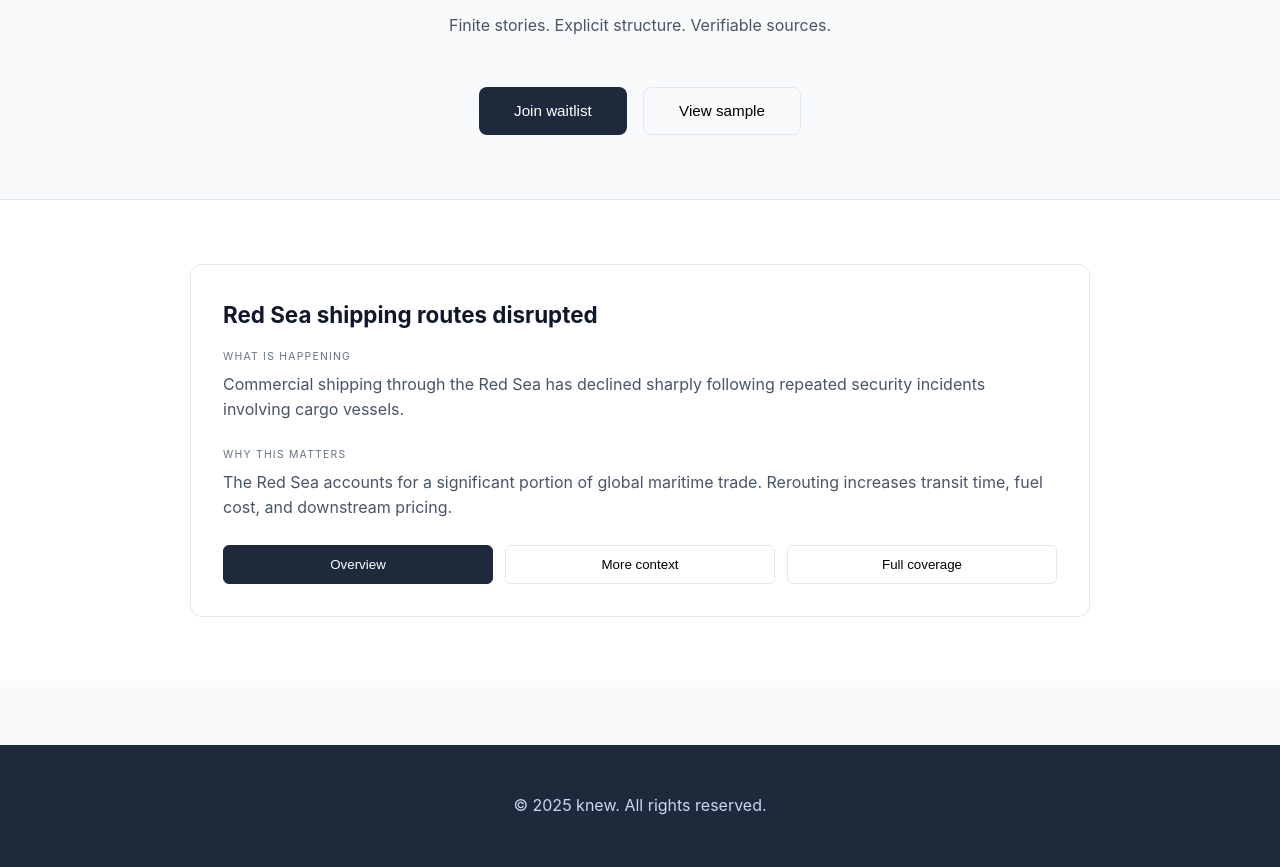
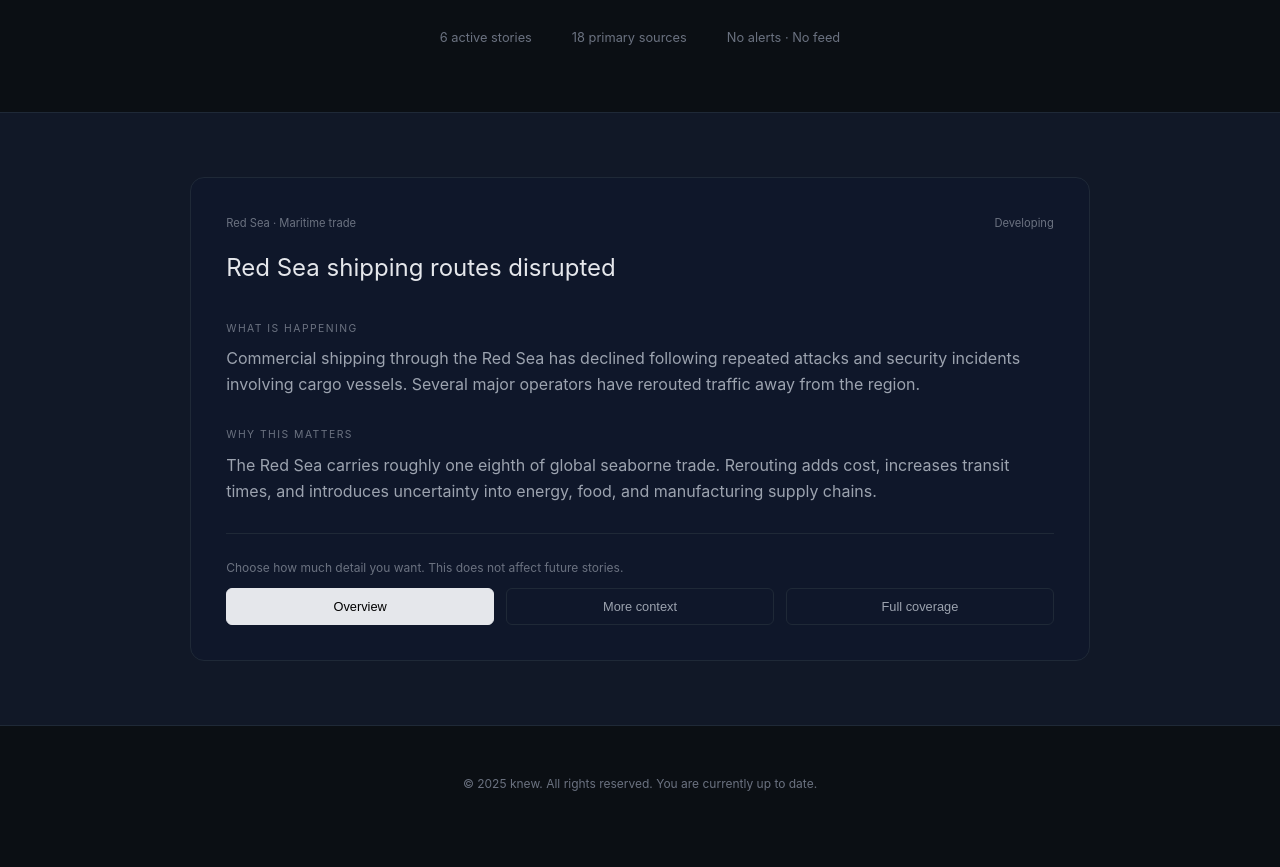
Before and after one commit to 13harmansingh/Knew-r4w.space, a plain HTML site: page index.html in a window 1280 px wide. Shown: the part 314-1181 px from the top of the page. After the commit the page ends 1156 px from the top, so only its background shows below. Drawn offline with Linux system fonts and the light colour scheme.

Commit message:
Update index.html

```diff
--- a/index.html
+++ b/index.html
@@ -3,38 +3,44 @@
 <head>
 <meta charset="UTF-8" />
 <meta name="viewport" content="width=device-width, initial-scale=1.0" />
-<title>knew — understand what's happening</title>
+<title>knew — orientation for the present</title>
 
 <style>
-/* ===============================
-   Base + Variables
-================================ */
+/* =====================================================
+   knew — Dark System
+===================================================== */
 * { margin: 0; padding: 0; box-sizing: border-box; }
 
 :root {
-  --ink: #0f172a;
-  --ink-muted: #475569;
-  --ink-soft: #64748b;
-  --surface: #f8fafc;
-  --panel: #ffffff;
-  --border: #e2e8f0;
-  --accent: #1e293b;
-  --accent-soft: #334155;
+  --bg: #0b0f14;
+  --panel: #111827;
+  --panel-soft: #0f172a;
+  --border: #1f2937;
+
+  --text: #e5e7eb;
+  --text-muted: #9ca3af;
+  --text-soft: #6b7280;
+
+  --accent: #e5e7eb;
+  --accent-dim: #374151;
+
+  --focus: #2563eb;
 }
 
 body {
   font-family: -apple-system, BlinkMacSystemFont, "Segoe UI", sans-serif;
-  background: var(--surface);
-  color: var(--ink);
-  line-height: 1.6;
+  background: var(--bg);
+  color: var(--text);
+  line-height: 1.65;
 }
 
-/* ===============================
+/* =====================================================
    Navigation
-================================ */
+===================================================== */
 nav {
-  background: var(--panel);
   border-bottom: 1px solid var(--border);
+  background: rgba(11,15,20,0.9);
+  backdrop-filter: blur(8px);
 }
 
 .nav-container {
@@ -47,27 +53,20 @@ nav {
 }
 
 .logo {
-  letter-spacing: 0.08em;
-  font-weight: 400;
-  text-decoration: none;
-  color: var(--ink);
-}
-
-.nav-links {
-  list-style: none;
-  display: flex;
-  gap: 2rem;
-}
-
-.nav-links a {
-  font-size: 0.85rem;
-  color: var(--ink-muted);
+  letter-spacing: 0.18em;
+  font-size: 0.9rem;
+  color: var(--text);
   text-decoration: none;
 }
 
-/* ===============================
-   Hero
-================================ */
+.nav-meta {
+  font-size: 0.75rem;
+  color: var(--text-soft);
+}
+
+/* =====================================================
+   Hero / Orientation
+===================================================== */
 .hero {
   max-width: 900px;
   margin: 0 auto;
@@ -76,108 +75,118 @@ nav {
 }
 
 .hero h1 {
-  font-size: 3rem;
+  font-size: 2.8rem;
   font-weight: 300;
   margin-bottom: 1.2rem;
 }
 
-.subtitle {
-  color: var(--ink-muted);
-  margin-bottom: 3rem;
+.hero p {
+  color: var(--text-muted);
+  font-size: 1.05rem;
+  margin-bottom: 2.5rem;
 }
 
-.hero-cta {
-  display: inline-flex;
-  gap: 1rem;
+.hero-stats {
+  display: flex;
+  justify-content: center;
+  gap: 2.5rem;
+  font-size: 0.8rem;
+  color: var(--text-soft);
 }
 
-.primary-btn,
-.secondary-btn {
-  padding: 0.9rem 2.2rem;
-  border-radius: 8px;
-  cursor: pointer;
-  font-size: 0.95rem;
-}
-
-.primary-btn {
-  background: var(--accent);
-  color: #fff;
-  border: none;
-}
-
-.secondary-btn {
-  background: transparent;
-  border: 1px solid var(--border);
-}
-
-/* ===============================
-   Story Card
-================================ */
-.demo-section {
+/* =====================================================
+   Story Panel
+===================================================== */
+.section {
   background: var(--panel);
   border-top: 1px solid var(--border);
   padding: 4rem 2rem;
 }
 
-.demo-container {
+.container {
   max-width: 900px;
   margin: 0 auto;
 }
 
 .story-card {
   border: 1px solid var(--border);
-  border-radius: 12px;
-  padding: 2rem;
+  border-radius: 14px;
+  padding: 2.2rem;
+  background: var(--panel-soft);
+}
+
+.story-meta {
+  display: flex;
+  justify-content: space-between;
+  font-size: 0.7rem;
+  color: var(--text-soft);
+  margin-bottom: 1rem;
 }
 
 .story-title {
-  font-size: 1.4rem;
-  margin-bottom: 1rem;
+  font-size: 1.5rem;
+  margin-bottom: 2rem;
 }
 
-.section-label {
-  font-size: 0.65rem;
-  letter-spacing: 0.12em;
-  color: var(--ink-soft);
-  text-transform: uppercase;
-  margin-bottom: 0.4rem;
+.block {
+  margin-bottom: 1.8rem;
 }
 
-.section-content {
-  color: var(--ink-muted);
-  margin-bottom: 1.5rem;
+.label {
+  font-size: 0.65rem;
+  letter-spacing: 0.14em;
+  text-transform: uppercase;
+  color: var(--text-soft);
+  margin-bottom: 0.5rem;
 }
 
-/* ===============================
-   Depth Buttons
-================================ */
-.depth-selector {
+.block p {
+  color: var(--text-muted);
+}
+
+/* =====================================================
+   Depth Controls
+===================================================== */
+.depth {
+  border-top: 1px solid var(--border);
+  padding-top: 1.5rem;
+}
+
+.depth-note {
+  font-size: 0.75rem;
+  color: var(--text-soft);
+  margin-bottom: 0.6rem;
+}
+
+.depth-controls {
   display: flex;
   gap: 0.75rem;
 }
 
 .depth-btn {
   flex: 1;
-  padding: 0.7rem;
+  background: transparent;
+  border: 1px solid var(--border);
+  color: var(--text-muted);
+  padding: 0.65rem;
   border-radius: 6px;
-  border: 1px solid var(--border);
-  background: #fff;
   cursor: pointer;
+  font-size: 0.8rem;
 }
 
 .depth-btn.active {
   background: var(--accent);
-  color: #fff;
+  color: #000;
   border-color: var(--accent);
 }
 
-/* ===============================
+/* =====================================================
    Modal
-================================ */
+===================================================== */
 .modal-overlay {
   position: fixed;
   inset: 0;
-  background: rgba(15, 23, 42, 0.55);
+  background: rgba(0,0,0,0.7);
   display: none;
   align-items: center;
   justify-content: center;
@@ -185,49 +194,47 @@ nav {
 }
 
 .modal {
-  background: #fff;
-  max-width: 650px;
+  background: var(--panel);
+  border: 1px solid var(--border);
+  border-radius: 14px;
+  max-width: 720px;
   width: 90%;
-  border-radius: 12px;
-  padding: 2rem;
+  padding: 2.5rem;
 }
 
 .modal h3 {
-  font-size: 1.4rem;
+  font-size: 1.6rem;
   margin-bottom: 1rem;
 }
 
 .modal p {
-  color: var(--ink-muted);
+  color: var(--text-muted);
   margin-bottom: 1rem;
 }
 
+.modal-footer {
+  margin-top: 2rem;
+  text-align: right;
+}
+
 .modal-close {
-  margin-top: 1.5rem;
   background: var(--accent);
-  color: #fff;
+  color: #000;
   border: none;
-  padding: 0.7rem 1.4rem;
+  padding: 0.6rem 1.4rem;
   border-radius: 6px;
   cursor: pointer;
 }
 
-/* ===============================
+/* =====================================================
    Footer
-================================ */
+===================================================== */
 footer {
-  background: var(--accent);
-  color: #cbd5f5;
   padding: 3rem 2rem;
   text-align: center;
-  margin-top: 4rem;
-}
-
-/* ===============================
-   Responsive
-================================ */
-@media (max-width: 768px) {
-  .nav-links { display: none; }
+  font-size: 0.75rem;
+  color: var(--text-soft);
+  border-top: 1px solid var(--border);
 }
 </style>
 </head>
@@ -236,42 +243,61 @@ footer {
 
 <nav>
   <div class="nav-container">
-    <a class="logo">knew</a>
-    <ul class="nav-links">
-      <li><a href="#">How it works</a></li>
-      <li><a href="#">Features</a></li>
-    </ul>
+    <a class="logo">KNEW</a>
+    <div class="nav-meta">Last updated · 16:54 UTC</div>
   </div>
 </nav>
 
 <section class="hero">
-  <h1>Understand what's happening<br>without excess noise</h1>
-  <p class="subtitle">Finite stories. Explicit structure. Verifiable sources.</p>
-  <div class="hero-cta">
-    <button class="primary-btn">Join waitlist</button>
-    <button class="secondary-btn">View sample</button>
+  <h1>Orientation for the present</h1>
+  <p>
+    knew summarizes what is happening in the world right now,
+    why it matters, and where uncertainty remains.
+  </p>
+
+  <div class="hero-stats">
+    <div>6 active stories</div>
+    <div>18 primary sources</div>
+    <div>No alerts · No feed</div>
   </div>
 </section>
 
-<section class="demo-section">
-  <div class="demo-container">
+<section class="section">
+  <div class="container">
 
     <div class="story-card">
-      <h3 class="story-title">Red Sea shipping routes disrupted</h3>
+      <div class="story-meta">
+        <span>Red Sea · Maritime trade</span>
+        <span>Developing</span>
+      </div>
 
-      <div class="section-label">What is happening</div>
-      <p class="section-content">
-        Commercial shipping through the Red Sea has declined sharply following
-        repeated security incidents involving cargo vessels.
+      <div class="story-title">
+        Red Sea shipping routes disrupted
+      </div>
+
+      <div class="block">
+        <div class="label">What is happening</div>
+        <p>
+          Commercial shipping through the Red Sea has declined following
+          repeated attacks and security incidents involving cargo vessels.
+          Several major operators have rerouted traffic away from the region.
         </p>
+      </div>
 
-      <div class="section-label">Why this matters</div>
-      <p class="section-content">
-        The Red Sea accounts for a significant portion of global maritime trade.
-        Rerouting increases transit time, fuel cost, and downstream pricing.
+      <div class="block">
+        <div class="label">Why this matters</div>
+        <p>
+          The Red Sea carries roughly one eighth of global seaborne trade.
+          Rerouting adds cost, increases transit times, and introduces
+          uncertainty into energy, food, and manufacturing supply chains.
         </p>
+      </div>
 
-      <div class="depth-selector">
+      <div class="depth">
+        <div class="depth-note">
+          Choose how much detail you want. This does not affect future stories.
+        </div>
+        <div class="depth-controls">
           <button class="depth-btn active">Overview</button>
           <button class="depth-btn" onclick="openModal('context')">More context</button>
           <button class="depth-btn" onclick="openModal('full')">Full coverage</button>
@@ -279,20 +305,23 @@ footer {
       </div>
 
     </div>
+
+  </div>
 </section>
 
 <footer>
-  <p>© 2025 knew. All rights reserved.</p>
+  © 2025 knew. All rights reserved. You are currently up to date.
 </footer>
 
-<!-- ===============================
-     Modals
-================================= -->
+<!-- ================= MODAL ================= -->
 <div class="modal-overlay" id="modal">
   <div class="modal">
     <h3 id="modalTitle"></h3>
     <p id="modalBody"></p>
+
+    <div class="modal-footer">
       <button class="modal-close" onclick="closeModal()">Close</button>
+    </div>
   </div>
 </div>
 
@@ -301,30 +330,29 @@ const modal = document.getElementById("modal");
 const modalTitle = document.getElementById("modalTitle");
 const modalBody = document.getElementById("modalBody");
 
-const modalContent = {
+const content = {
   context: {
     title: "Additional context",
     body: `
-      The Red Sea corridor connects the Mediterranean Sea to the Indian Ocean
-      via the Suez Canal. Disruptions force vessels to reroute around the Cape
-      of Good Hope, adding 7–12 days per journey.
+The Red Sea connects the Mediterranean to the Indian Ocean through
+the Suez Canal. Disruptions force ships to reroute around southern Africa,
+adding 7–12 days to transit times and significantly increasing fuel costs.
     `
   },
   full: {
     title: "Full coverage",
     body: `
-      Since late Q4, multiple shipping companies have suspended Red Sea
-      operations. Insurance premiums for transiting vessels have increased,
-      and naval patrols from several countries are active in the region.
-      Analysts estimate global shipping costs may rise 10–15% if disruptions
-      persist beyond the current quarter.
+Since late Q4, attacks on vessels near the Bab el-Mandeb strait have led
+to insurance premium spikes and multinational naval patrols. Analysts
+estimate prolonged disruption could raise global shipping costs by 10–15%
+and contribute to renewed inflationary pressure in import-dependent regions.
     `
   }
 };
 
 function openModal(type) {
-  modalTitle.textContent = modalContent[type].title;
-  modalBody.textContent = modalContent[type].body;
+  modalTitle.textContent = content[type].title;
+  modalBody.textContent = content[type].body;
   modal.style.display = "flex";
 }
 
```
Lines whose indentation alone changed are shown as unchanged.
